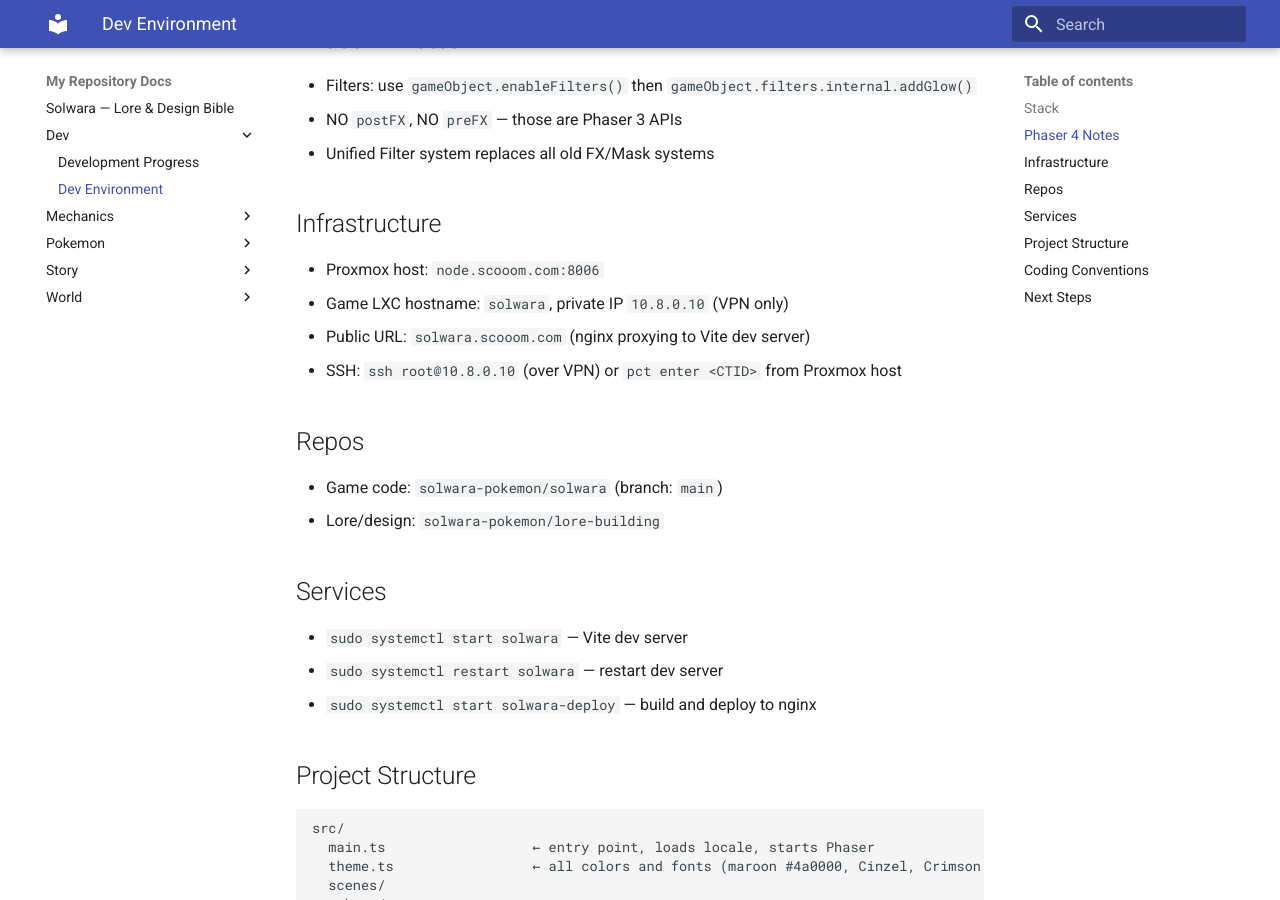
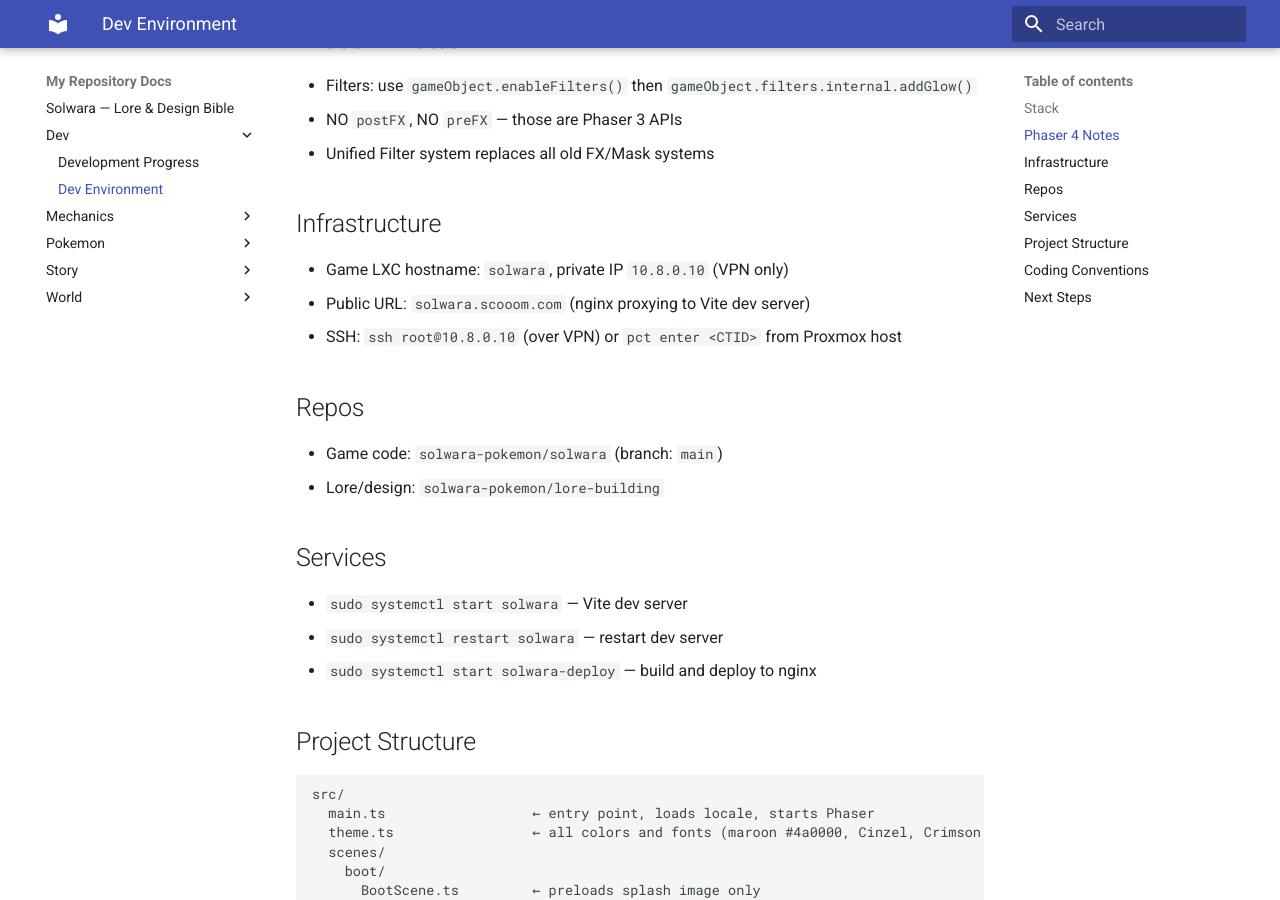
Before and after one commit to solwara-pokemon/lore-building, an MkDocs documentation site: the page built from docs/dev/setup.md, in a window 1280 px wide and 900 px high, scrolled down 341 px. Built offline with MkDocs 1.6.1 and Material for MkDocs 9.7.7, drawn with Linux system fonts in a browser that asks for light colours.

Commit message:
Update setup.md

```diff
--- a/docs/dev/setup.md
+++ b/docs/dev/setup.md
@@ -11,7 +11,6 @@
 - Unified Filter system replaces all old FX/Mask systems
 
 ## Infrastructure
-- Proxmox host: `node.scooom.com:8006`
 - Game LXC hostname: `solwara`, private IP `10.8.0.10` (VPN only)
 - Public URL: `solwara.scooom.com` (nginx proxying to Vite dev server)
 - SSH: `ssh root@10.8.0.10` (over VPN) or `pct enter <CTID>` from Proxmox host
```
